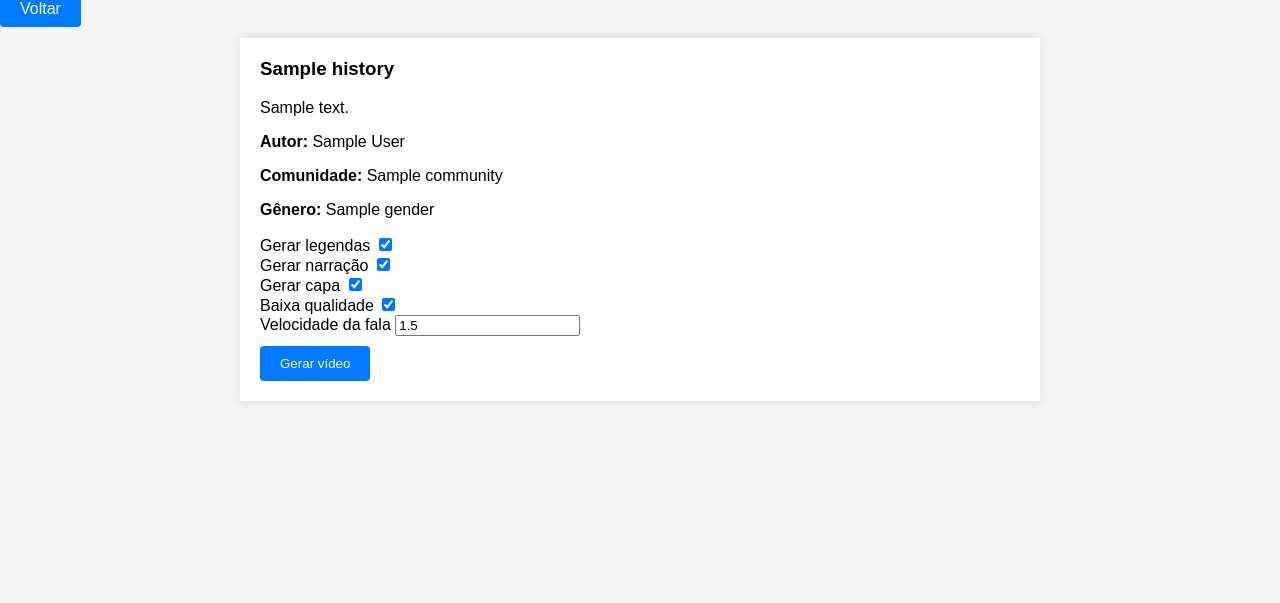
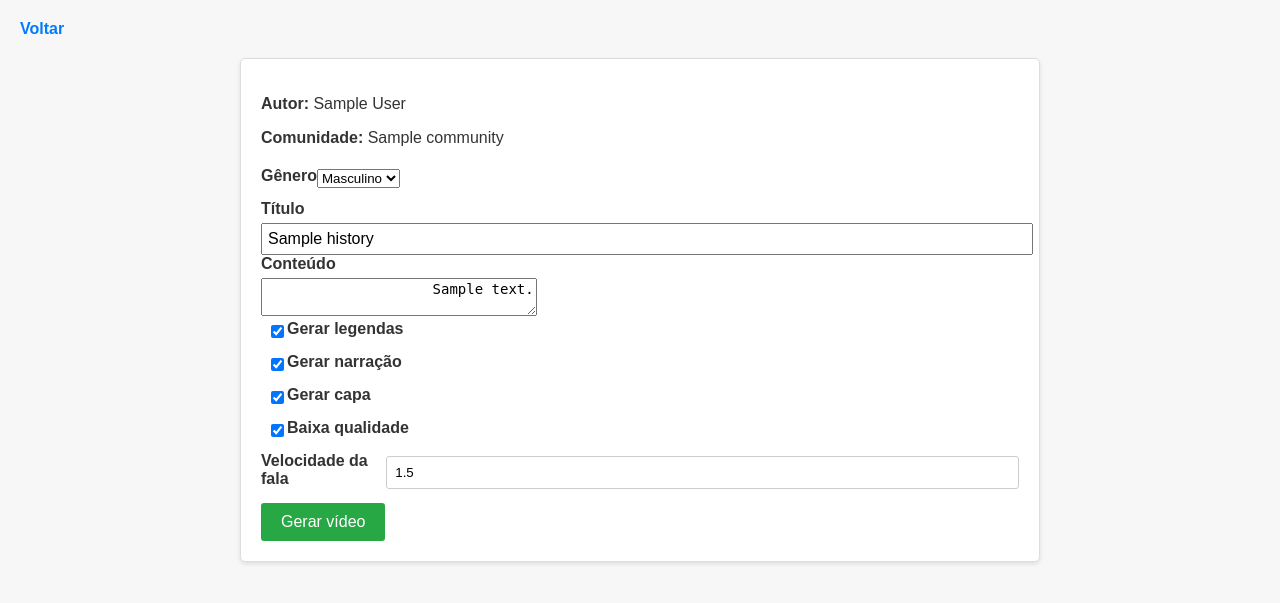
Before and after one commit to dark-v-generator/video-generator, a Python web app: template flask_server/templates/history_details.html in a window 1280 px wide. Shown: the top 603 px of the page. Run offline with Jinja, Linux system fonts and the light colour scheme; the template is opened without the code that fills it: most values are stand-ins (such as "Sample title", 1, 10 or a date in 2020).

Commit message:
Addition of history edition

```diff
--- /dev/null
+++ b/flask_server/static/css/history_details.css
@@ -0,0 +1,124 @@
+/* General Styles */
+body {
+    font-family: Arial, sans-serif;
+    background-color: #f7f7f7;
+    margin: 0;
+    padding: 20px;
+    color: #333;
+}
+
+.container {
+    max-width: 800px;
+    margin: 0 auto;
+}
+
+/* Back Button */
+.back-button {
+    display: inline-block;
+    margin-bottom: 20px;
+    text-decoration: none;
+    color: #007BFF;
+    font-weight: bold;
+}
+
+.back-button:hover {
+    text-decoration: underline;
+}
+
+/* History Card */
+.history-card {
+    background-color: #fff;
+    border: 1px solid #ddd;
+    border-radius: 5px;
+    padding: 20px;
+    box-shadow: 0 2px 4px rgba(0, 0, 0, 0.1);
+}
+
+/* Story Details */
+.story-details {
+    margin-bottom: 20px;
+}
+
+.form-group {
+    margin-bottom: 15px;
+}
+
+label {
+    display: block;
+    font-weight: bold;
+    margin-bottom: 5px;
+}
+
+input[type="text"] {
+    width: 100%;
+    padding: 5px;
+    font-size: 16px;
+}
+
+textarea {
+    field-sizing: content;
+    font-size: 14px;
+}
+.form-group input[type="number"] {
+    width: 100%;
+    padding: 8px;
+    border: 1px solid #ccc;
+    border-radius: 3px;
+    box-sizing: border-box;
+}
+
+/* Video Generation Form */
+.video-generation-form {
+    margin-top: 20px;
+}
+
+.video-generation-form .form-group {
+    display: flex;
+    align-items: center;
+    margin-bottom: 10px;
+}
+.video-generation-form .form-group input[type="checkbox"],
+.video-generation-form .form-group input[type="number"] {
+    margin-left: 10px;
+}
+
+/* Action Button */
+.action-button {
+    display: inline-block;
+    background-color: #28a745;
+    color: #fff;
+    padding: 10px 20px;
+    border: none;
+    border-radius: 3px;
+    cursor: pointer;
+    font-size: 16px;
+}
+
+.action-button:hover {
+    background-color: #218838;
+}
+
+/* Video Player */
+.video-player {
+    margin-top: 20px;
+    text-align: center;
+}
+
+.video-player video {
+    max-width: 100%;
+    height: auto;
+}
+
+/* Progress Bar */
+progress {
+    width: 100%;
+    height: 20px;
+    margin-top: 10px;
+}
+
+.center {
+    display: flex;
+    width: '100%';
+    align-items: center;
+    justify-content: center;
+}
--- a/flask_server/templates/history_details.html
+++ b/flask_server/templates/history_details.html
@@ -1,96 +1,73 @@
 <!DOCTYPE html>
 <html lang="en">
+
 <head>
     <meta charset="UTF-8">
     <meta name="viewport" content="width=device-width, initial-scale=1.0">
     <script src="{{ url_for('static', filename='js/progress_bars.js') }}"></script>
+    <link rel="stylesheet" href="/static/css/history_details.css">
     <title>Detalhes da História</title>
-    <style>
-        body {
-            font-family: Arial, sans-serif;
-            background-color: #f4f4f4;
-            margin: 0;
-            padding: 0;
-        }
-        .container {
-            max-width: 800px;
-            margin: 0 auto;
-            padding: 20px;
-        }
-        .history-card {
-            background-color: #fff;
-            padding: 20px;
-            box-shadow: 0 0 10px rgba(0, 0, 0, 0.1);
-            margin-bottom: 20px;
-        }
-        .history-card h3 {
-            margin-top: 0;
-        }
-        .history-card p {
-            white-space: pre-wrap;
-        }
-        .back-button, .action-button {
-            padding: 10px 20px;
-            border: none;
-            background-color: #007bff;
-            color: #fff;
-            border-radius: 4px;
-            cursor: pointer;
-            text-decoration: none;
-            margin-right: 10px;
-            margin-top: 10px;
-        }
-        .cover-image {
-            max-width: 100%;
-            height: auto;
-            margin-bottom: 20px;
-        }
-        .audio-player {
-            margin-top: 20px;
-        }
-        .video-player {
-            margin-top: 20px;
-        }
-    </style>
 </head>
+
 <body>
     <a href="/" class="back-button">Voltar</a>
     <div class="container">
-
         <div class="history-card">
+            <div class="center">
                 {% if static_path(reddit_history.cover_path) %}
                 <img width="320" src="{{ static_path(reddit_history.cover_path) }}" alt="Cover Image" class="cover-image">
                 {% endif %}
-            <h3>{{ reddit_history.history.title }}</h3>
-            <p>{{ reddit_history.history.content }}</p>
-            <p><strong>Autor:</strong> {{ reddit_history.cover.author }}</p>
-            <p><strong>Comunidade:</strong> {{ reddit_history.cover.community }}</p>
-            <p><strong>Gênero:</strong> {{ reddit_history.history.gender }}</p>
+            </div>
             {% if show_loading %}
             <progress id="{{ reddit_history.id }}"></progress>
             {% endif %}
-            <form action="/history/generate-video/{{ reddit_history.id }}" method="POST">
-                <div>
-                    <label>Gerar legendas</label>
-                    <input type="checkbox" name="captions" {% if not static_path(reddit_history.captions_path) %}checked{% endif %}>
+            <div class="story-details">
+
+                <p><strong>Autor:</strong> {{ reddit_history.cover.author }}</p>
+                <p><strong>Comunidade:</strong> {{ reddit_history.cover.community }}</p>
             </div>
-                <div>
-                    <label>Gerar narração</label>
-                    <input type="checkbox" name="speech" {% if not static_path(reddit_history.speech_path) %}checked{% endif %}>
+            <form action="/history/generate-video/{{ reddit_history.id }}" method="POST" class="video-generation-form">
+                <div class="form-group">
+                    <label for="gender">Gênero</label>
+                    <select name="reddit_history.history.gender" id="gender">
+                        <option value="male" {% if reddit_history.history.gender=='male' %}selected{% endif %}>
+                            Masculino
+                        </option>
+                        <option value="female" {% if reddit_history.history.gender=='female' %}selected{% endif %}>
+                            Feminino
+                        </option>
+                    </select>
                 </div>
-                <div>
-                    <label>Gerar capa</label>
-                    <input type="checkbox" name="cover" {% if not static_path(reddit_history.cover_path) %}checked{% endif %}>
+                <label for="title">Título</label>
+                <input id="title" type="text" name="reddit_history.history.title"
+                    value="{{ reddit_history.history.title }}">
+                <label for="content">Conteúdo</label>
+                <textarea id="content" name="reddit_history.history.content">
+                    {{ reddit_history.history.content }}
+                </textarea>
+                <div class="form-group">
+                    <input id="captions" type="checkbox" name="captions" {% if not
+                        static_path(reddit_history.captions_path) %}checked{% endif %}>
+                    <label for="captions">Gerar legendas</label>
                 </div>
-                <div>
-                    <label>Baixa qualidade</label>
-                    <input type="checkbox" name="low_quality" checked>
+                <div class="form-group">
+                    <input id="speech" type="checkbox" name="speech" {% if not static_path(reddit_history.speech_path)
+                        %}checked{% endif %}>
+                    <label for="speech">Gerar narração</label>
                 </div>
-                <div>
-                    <label>Velocidade da fala</label>
-                    <input type="number" step="0.01" name="rate" value="1.5">
+                <div class="form-group">
+                    <input id="cover" type="checkbox" name="cover" {% if not static_path(reddit_history.cover_path)
+                        %}checked{% endif %}>
+                    <label for="cover">Gerar capa</label>
                 </div>
-
+                <div class="form-group">
+                    <input id="low_quality" type="checkbox" name="low_quality" checked>
+                    <label for="low_quality">Baixa qualidade</label>
+                </div>
+                <div class="form-group">
+                    <label for="rate">Velocidade da fala</label>
+                    <input id="rate" type="number" step="0.01" name="rate" value="1.5">
+                </div>
                 <button type="submit" class="action-button">Gerar vídeo</button>
             </form>
 
@@ -102,9 +79,8 @@
                 </video>
             </div>
             {% endif %}
-
-
         </div>
     </div>
 </body>
+
 </html>
```
Also changed, not shown: flask_server/app.py (+22 -4 lines), flask_server/static/config_styles.css (deleted, +0 -93 lines), flask_server/static/css/index.css (added, +61 -0 lines), flask_server/templates/index.html (+26 -78 lines). Lines whose indentation alone changed are shown as unchanged.
